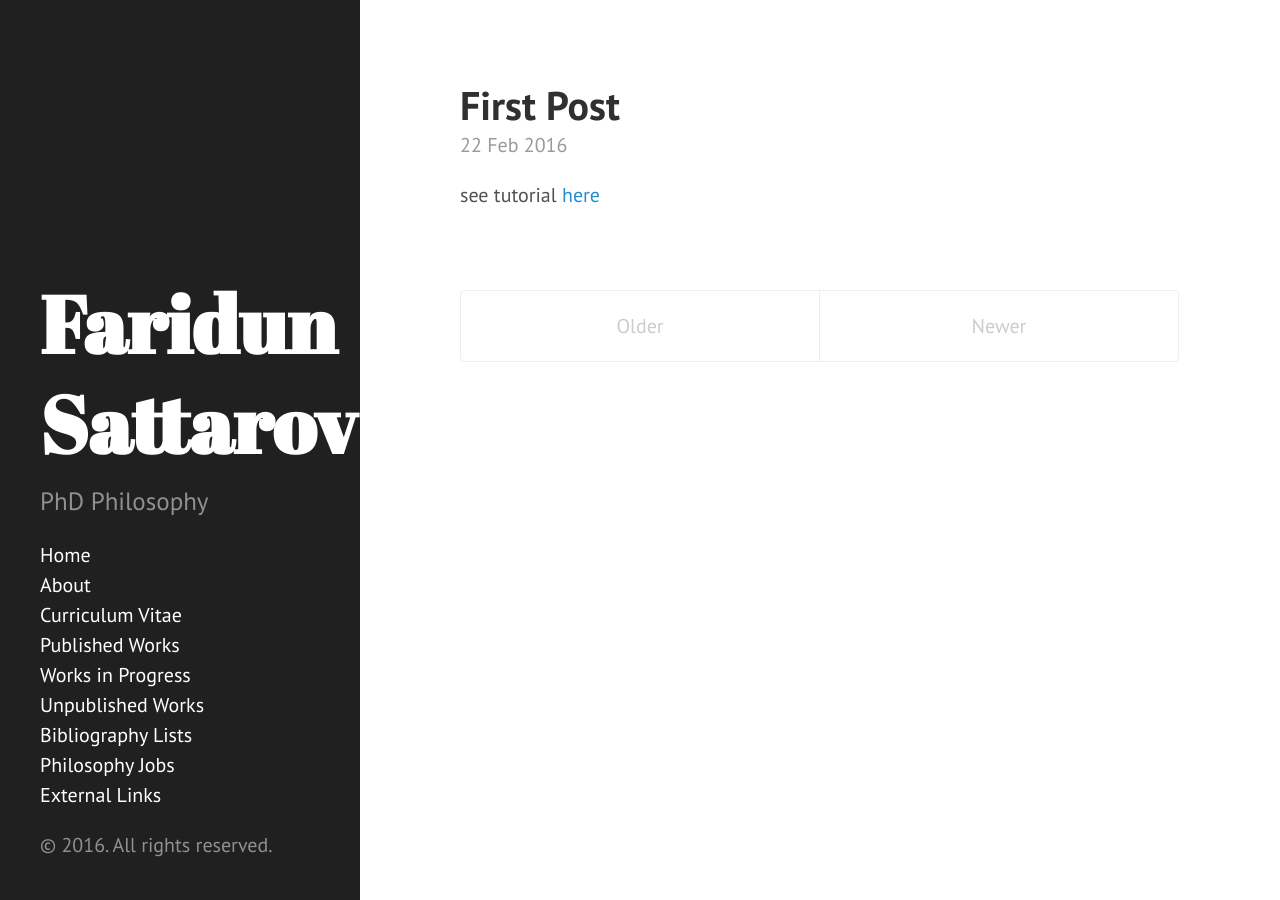
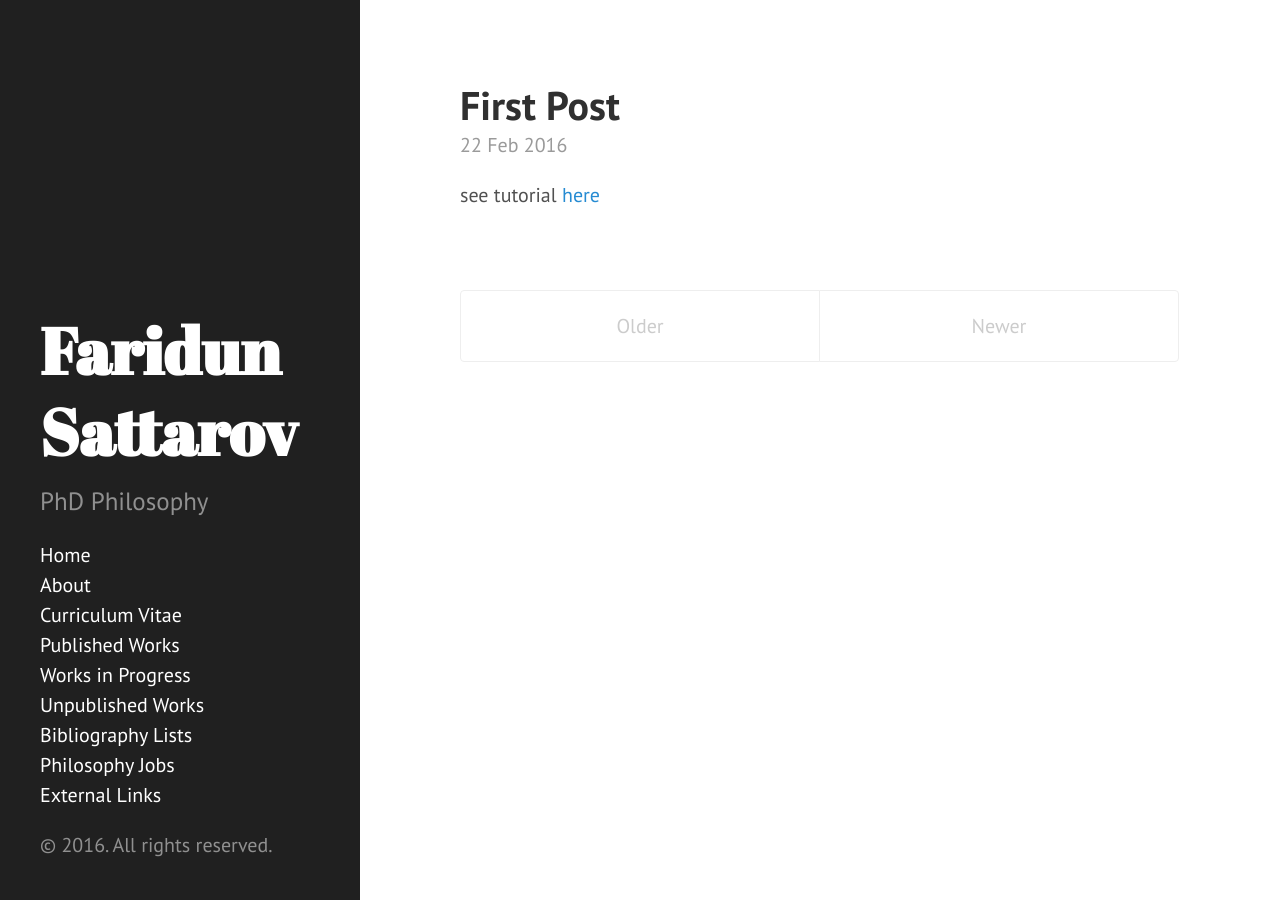
Before and after one commit to ffsattarov/ffsattarov.github.io, a Jekyll site: the page built from index.html, in a window 1280 px wide. Built offline with Jekyll 4.4.1, drawn with Linux system fonts in a browser that asks for light colours; the list of posts is cut into pages by our own code.

Commit message:
Update hyde.css

```diff
--- a/public/css/hyde.css
+++ b/public/css/hyde.css
@@ -80,7 +80,7 @@ html {
   color: #fff;
   margin-top: 0;
   font-family: "Abril Fatface", serif;
-  font-size: 4rem;
+  font-size: 3.25rem;
 }
 
 /* Sidebar nav */
```
